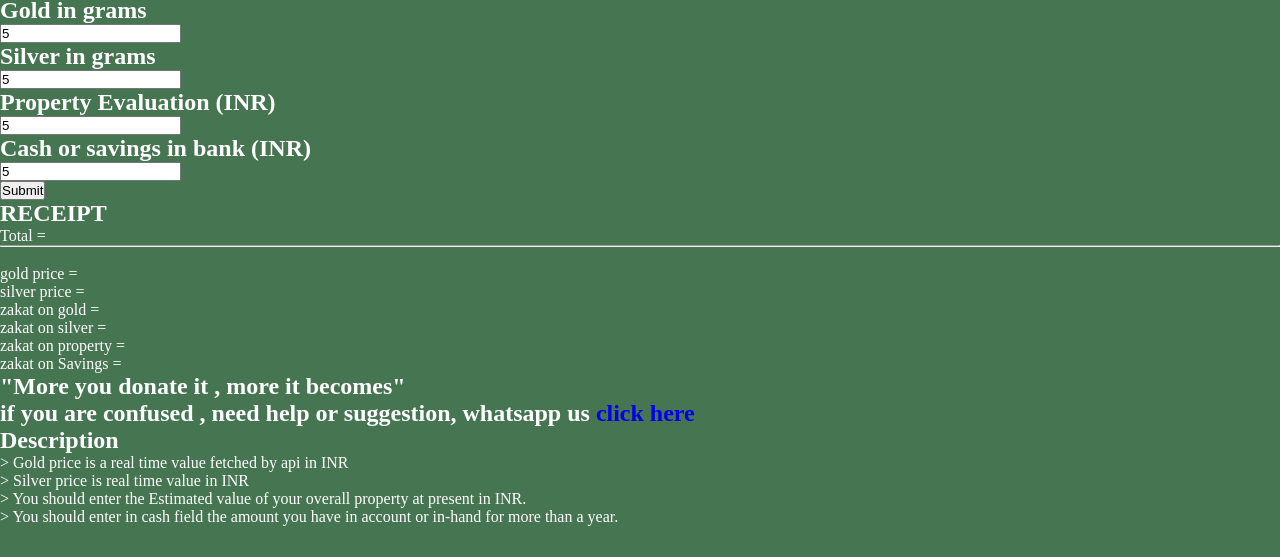
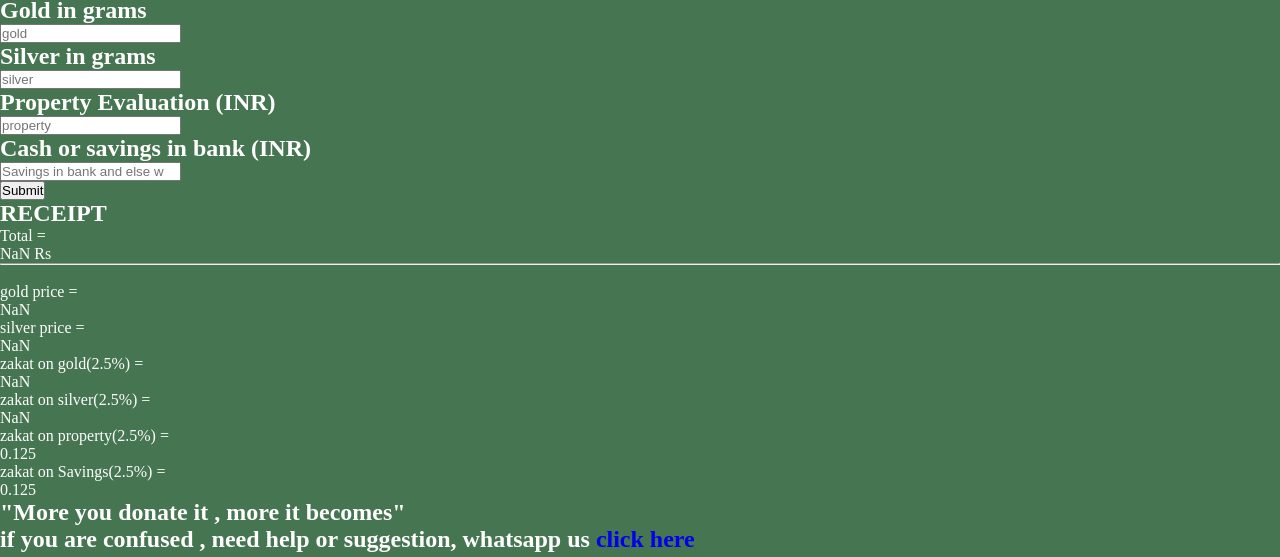
Before and after one commit to albaabhusain/zakatcalculator.netlify.app, a plain HTML site: page index.html in a window 1280 px wide. Both pictures are taken after typing "5", "5", "5", "5" into the empty fields and a click on the button "Submit". Shown: the part 90-647 px from the top of the page. Drawn offline with Linux system fonts and the light colour scheme; no server answers; a web font is replaced by a local one.

```diff
--- a/index.html
+++ b/index.html
@@ -3,7 +3,7 @@
     <head>
         <meta charset="UTF-8">
         <meta name="viewport" content="width=device-width, initial-scale=1.0">
-        <meta name="theme-color" content="#17b978">
+        <meta name="theme-color" content="rgb(70, 117, 81)">
         <meta name="description" content="Don't know how to calculate zakaat or want your zakaat to be calculated easily. now calculate it
         it with our zakaat calculator.">
         <meta name="robots" content="index,follow">
@@ -60,10 +60,10 @@
 
         <p>gold price =  <li id="goldc"></li></p>
          <p>silver price = </p> <li id="silverc"></li>
-         <p>zakat on gold = </p><li id="goldp"></li>
-         <p>zakat on silver = </p><li id="zsilver"></li>
-         <p>zakat on property = </p><li id="zproperty"></li>
-         <p>zakat on Savings = </p><li id="zsaving"></li>
+         <p>zakat on gold(2.5%) = </p><li id="goldp"></li>
+         <p>zakat on silver(2.5%) = </p><li id="zsilver"></li>
+         <p>zakat on property(2.5%) = </p><li id="zproperty"></li>
+         <p>zakat on Savings(2.5%) = </p><li id="zsaving"></li>
 
 
         </ul>
--- a/index.js
+++ b/index.js
@@ -7,11 +7,17 @@
 var myform=document.getElementById('my-form');
 // var reset=document.getElementById('reset');
 var out=document.getElementById('pararesult');
+var goldc=document.getElementById('goldc');
+var silverc=document.getElementById('silverc');
+var goldp=document.getElementById('goldp');
+var silverp=document.getElementById('zsilver');
+var propertyp=document.getElementById('zproperty');
+var savingp=document.getElementById('zsaving');
 var gol;
 var sil;
 
 
-// const api=`https://metals-api.com/api/latest?access_key=940hgx18ks81m71o73m1vcmcf2i0cv7txl95b1b4kyqhym1vpdc7lond9uy2&base=INR&symbols=XAU%2CXAG`;
+const api=`https://metals-api.com/api/latest?access_key=940hgx18ks81m71o73m1vcmcf2i0cv7txl95b1b4kyqhym1vpdc7lond9uy2&base=INR&symbols=XAU%2CXAG`;
 
 fetch(api)
     .then(response =>{
@@ -34,9 +40,11 @@
 
 
     const goldounce=Number(gold.value)*0.035274;
-    const goldprice=goldounce*gol;
+    const goldpr=goldounce*gol;
+    const goldprice=goldpr*0.025;
     const silverounce=Number(silver.value)*0.035274;
-    const silverprice=silverounce*sil;
+    const silverpr=silverounce*sil;
+    const silverprice=silverpr*0.025;
     const propertyprice=Number(property.value)*0.025;
     const savingsprice =Number(savings.value)*0.025;
     const totalzak=goldprice+silverprice+propertyprice+savingsprice;
@@ -46,6 +54,12 @@
    console.log(goldprice);
    console.log(silverprice);
    console.log(totalzak);
+   goldc.innerHTML=goldpr;
+   silverc.innerHTML=silverpr;
+   goldp.innerHTML=goldprice;
+   silverp.innerHTML=silverprice;
+   propertyp.innerHTML=propertyprice;
+   savingp.innerHTML=savingsprice;
     out.innerHTML=totalzak +" Rs ";
     myform.reset();
 
--- a/style.css
+++ b/style.css
@@ -77,11 +77,11 @@
      }
 
      .output-box{
-         font-size: 28px;
+         font-size: 22px;
          color: rgb(70, 117, 81);
 
          display: flex;
-         height: 18em;
+         height: 19em;
          width: 90%;
          margin: 30px 5%;
         background: #ECEC9D;
```
